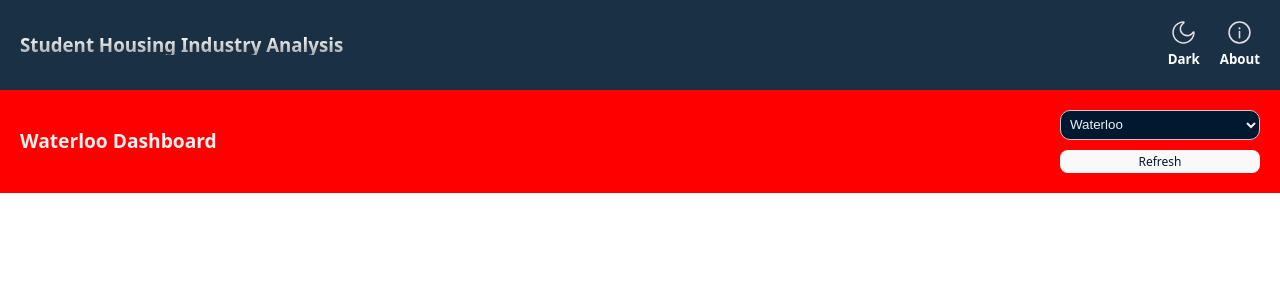
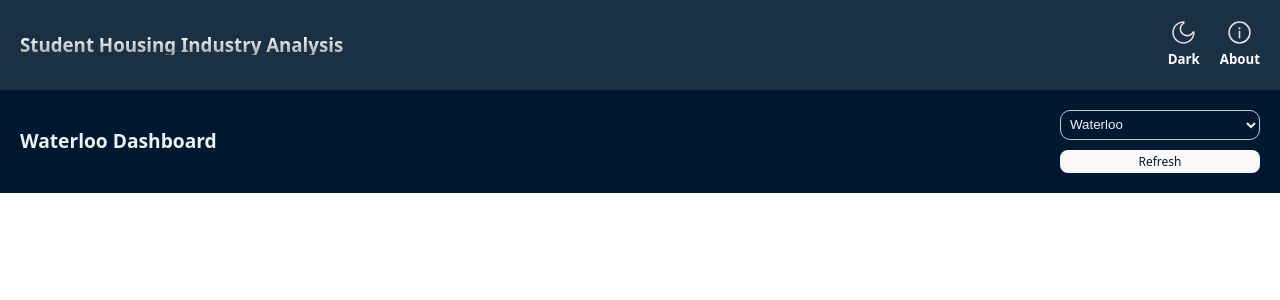
Before and after one commit to devangmalhotra/student-housing-industry-analysis, a React (Vite) app: page / in a window 1280 px wide. Shown: the top 300 px of the page. Built offline with nearby package versions, Linux system fonts and the light colour scheme.

Commit message:
finished header portion of frontend

```diff
--- a/src/App.css
+++ b/src/App.css
@@ -139,7 +139,7 @@ h5 {
 }
 
 #home-main #dashboard-header form {
-  background-color: red;
+  background-color: var(--background);
   padding: 20px;
   display: flex;
   justify-content: space-between;
```
